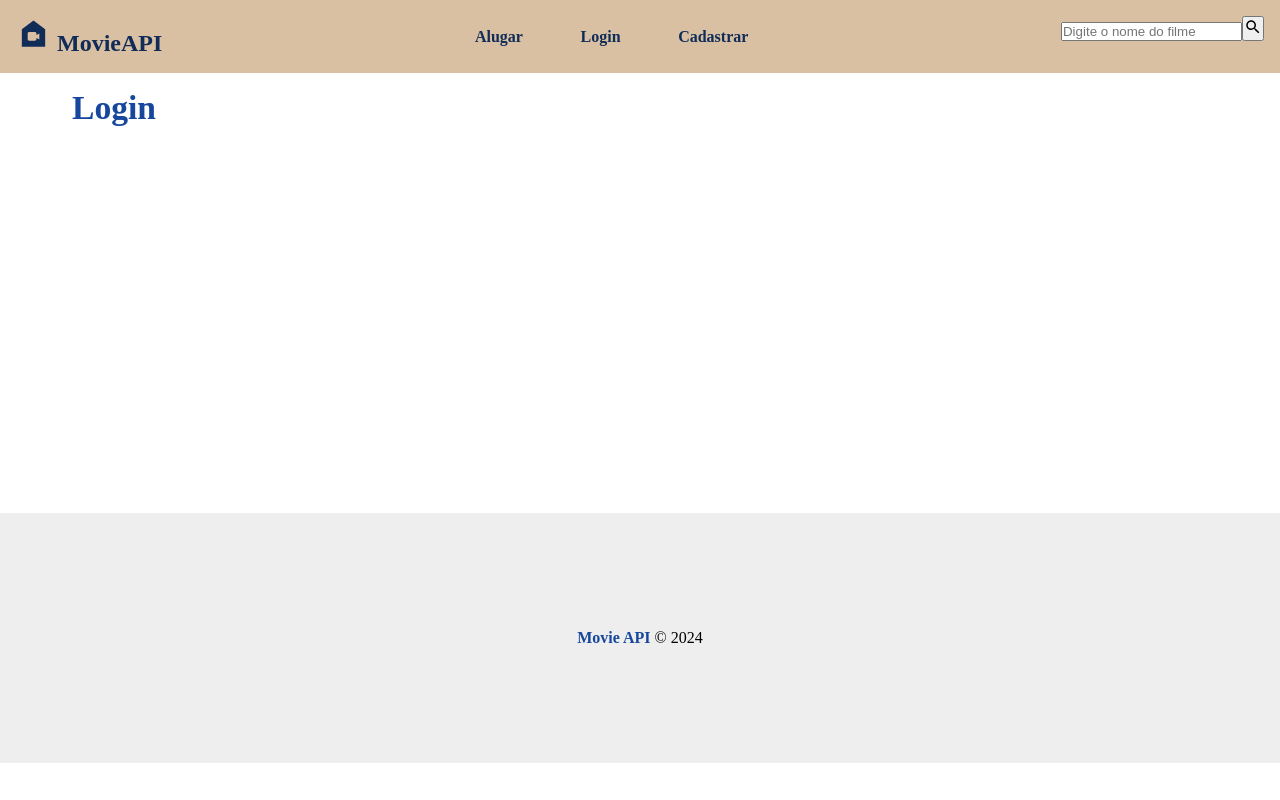
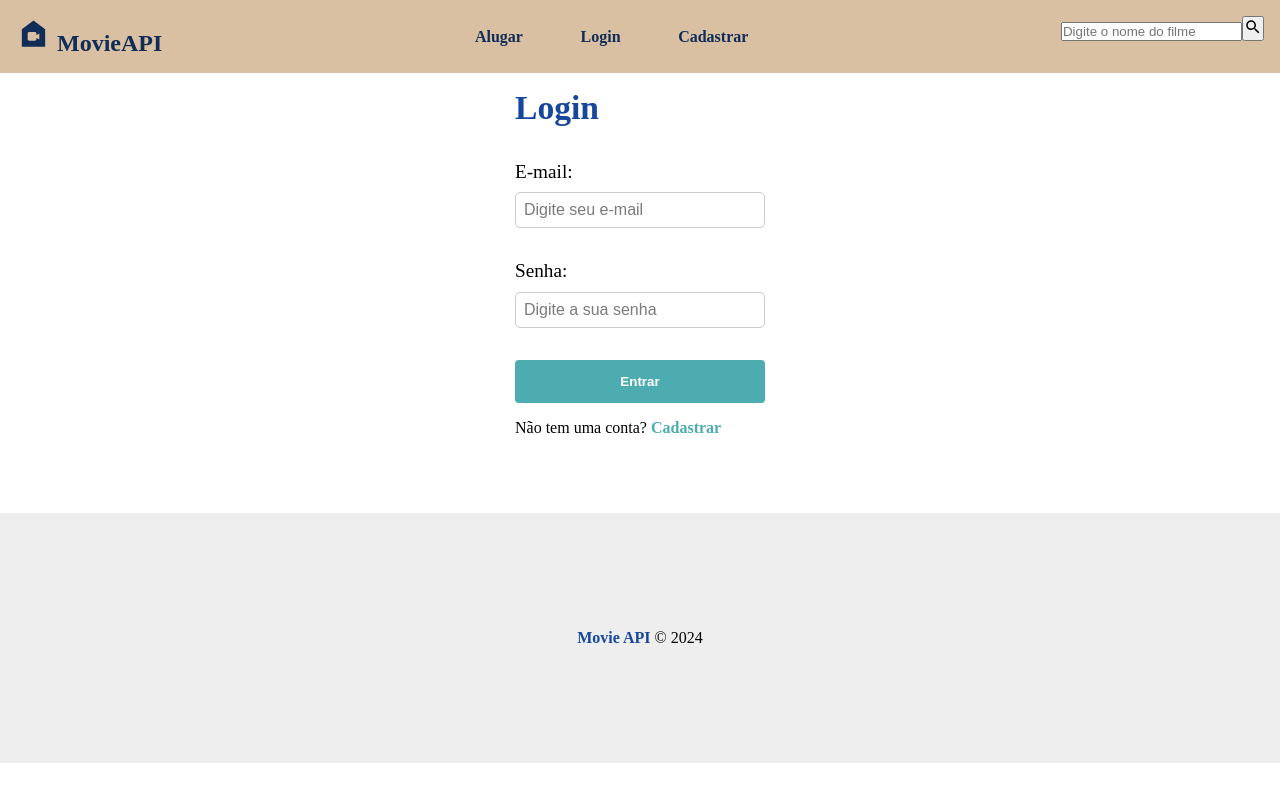
Before and after one commit to utfpr-fullstack/project-fullstack, a React (Create React App) app in the folder frontend/: page /login in a window 1280 px wide. Built offline with nearby package versions, Linux system fonts and the light colour scheme; the HTML template or start-up script is replaced by a standard one.

Commit message:
feat: add login page

```diff
--- a/frontend/src/components/layout/Navbar.js
+++ b/frontend/src/components/layout/Navbar.js
@@ -1,12 +1,15 @@
 import { useState } from "react";
+import { useContext } from "react";
 import { Link, useNavigate } from 'react-router-dom';
 import CameraIndoorIcon from '@mui/icons-material/CameraIndoor';
 import SearchIcon from '@mui/icons-material/Search';
 
 import styles from './Navbar.module.css';
 
+import { Context } from '../../context/UserContext';
 const Navbar = () => {
 
+    const { authenticating, logout } = useContext(Context);
     const [search, setSearch] = useState("");
     const navigate = useNavigate();
 
@@ -27,12 +30,20 @@ const Navbar = () => {
                 <li>
                     <Link to="/">Alugar</Link>
                 </li>
+                {authenticating ? (
+                    <>
+                        <li onClick={logout}>Logout</li>
+                    </>
+                ) : (
+                    <>
                         <li>
                             <Link to="/login">Login</Link>
                         </li>
                         <li>
                             <Link to="/register">Cadastrar</Link>
                         </li>
+                    </>
+                )}
             </ul>
             <form onSubmit={submitHandler}>
                 <input type="search" placeholder="Digite o nome do filme"
--- a/frontend/src/components/pages/Auth/Login.js
+++ b/frontend/src/components/pages/Auth/Login.js
@@ -1,7 +1,38 @@
+import { useState, useContext } from "react";
+import Input from "../../form/input";
+import styles from '../../form/Form.module.css'
+import { Link } from 'react-router-dom';
+
+import { Context } from '../../../context/UserContext';
+
+
+
 function Login() {
+
+    function handleOnChange(e) {}
     return(
-        <section>
+        <section className={styles.form_container}>
             <h1>Login</h1>
+            <form>
+                <Input
+                    text="E-mail"
+                    type="email"
+                    name="email"
+                    placeholder="Digite seu e-mail"
+                    handleChange={handleOnChange}
+                />
+                <Input
+                    text="Senha"
+                    type="password"
+                    name="password"
+                    placeholder="Digite a sua senha"
+                    handleChange={handleOnChange}
+                />
+                <input type="submit" value="Entrar" />
+            </form>
+            <p>
+                Não tem uma conta? <Link to="/register">Cadastrar</Link>
+            </p>
         </section>
     );
 }
--- a/frontend/src/context/UserContext.js
+++ b/frontend/src/context/UserContext.js
@@ -4,10 +4,10 @@ import useAuth from '../hooks/useAuth';
 const Context = createContext();
 
 function UserProvider({children}) {
-    const {authenticating, register} = useAuth();
+    const {authenticating, register, logout} = useAuth();
 
     return (
-        <Context.Provider value={{authenticating, register}}>
+        <Context.Provider value={{authenticating, register, logout}}>
             {children}
         </Context.Provider>
     );
--- a/frontend/src/hooks/useAuth.js
+++ b/frontend/src/hooks/useAuth.js
@@ -38,8 +38,19 @@ export default function useAuth() {
     async function authenticationUser(data) {
         setAuthenticating(true);
         localStorage.setItem('token', JSON.stringify(data.token));
-        history.push('/')
+        history('/')
     }
 
-    return { authenticating, register };
+    function logout() {
+        setAuthenticating(false);
+        localStorage.removeItem('token');
+        api.defaults.headers.Authorization = undefined;
+        history('/')
+
+        let message1 = 'Logout successful.';
+        let type = 'success';
+        message(message1, type);
+    }
+
+    return { authenticating, register, logout };
 }
```
Lines whose indentation alone changed are shown as unchanged.
